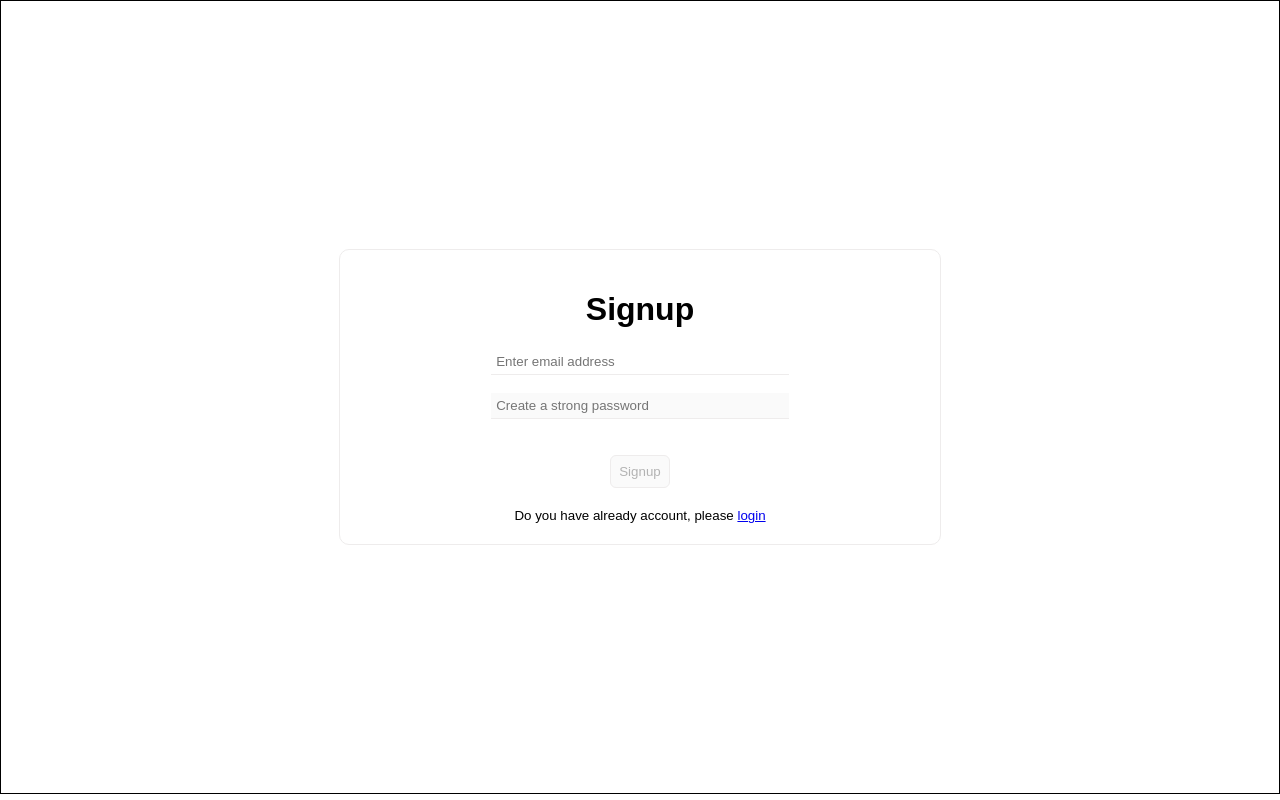
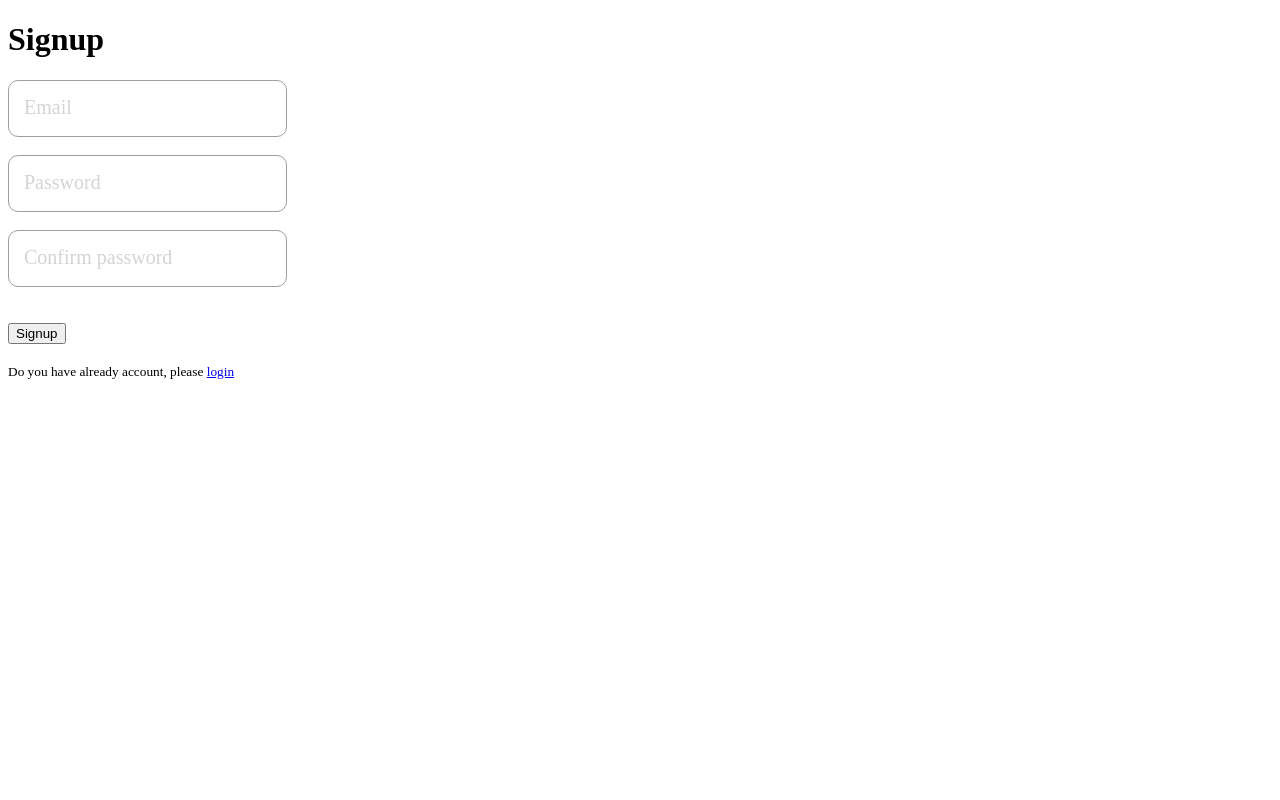
Before and after one commit to Usama1190/authentication-with-google-using-firebase, a plain HTML site: page signup/index.html in a window 1280 px wide. Drawn offline with nearby package versions, Linux system fonts and the light colour scheme; no server answers.

Commit message:
Keep working on Sep 25, 24

```diff
--- a/global.css
+++ b/global.css
@@ -1,4 +1,4 @@
-:root {
+/* :root {
     --color-1: #222831;
     --color-2: #31363F;
     --color-3: #76ABAE;
@@ -78,13 +78,13 @@ body {
 .heading1 {
     margin-top: 200px;
     font-size: 50px;
-    /* color: rgb(99, 103, 104); */
+    color: rgb(99, 103, 104);
 }
 
 
 #loginWithGoogle {
     padding: 10px;
-    /* border: 1px solid gray; */
+    border: 1px solid gray;
     border-radius: 6px;
     cursor: pointer;
-}
+} */
--- a/signup/app.js
+++ b/signup/app.js
@@ -1,17 +1,17 @@
-let form = document.getElementById('form');
-let userEmail = document.getElementById('userEmail');
-let userPassword = document.getElementById('userPassword');
-const signup_btn = document.getElementById('signup_btn');
+// let form = document.getElementById('form');
+// let userEmail = document.getElementById('userEmail');
+// let userPassword = document.getElementById('userPassword');
+// const signup_btn = document.getElementById('signup_btn');
 
-userEmail.addEventListener('click', (e) => {
-    e.preventDefault();
+// userEmail.addEventListener('click', (e) => {
+//     e.preventDefault();
 
-    form.classList.add('form1');
-    userPassword.removeAttribute('disabled');
-})
+//     form.classList.add('form1');
+//     userPassword.removeAttribute('disabled');
+// })
 
-userPassword.addEventListener('click', (e) => {
-    e.preventDefault();
+// userPassword.addEventListener('click', (e) => {
+//     e.preventDefault();
 
-    signup_btn.removeAttribute('disabled');
-})
+//     signup_btn.removeAttribute('disabled');
+// })
--- a/signup/index.html
+++ b/signup/index.html
@@ -7,18 +7,36 @@
 
     <link rel="stylesheet" type="text/css" href="https://cdn.jsdelivr.net/npm/toastify-js/src/toastify.min.css">
     <link rel="stylesheet" href="../global.css">
+    <link rel="stylesheet" href="layout.css">
 </head>
 <body>
     <div class="form_wrapper">
         <form id="form" class="form">
             <h1 class="heading">Signup</h1>
-            <input type="email" id="userEmail" class="input" placeholder="Enter email address" required><br><br>
+            <!-- <input type="email" id="userEmail" class="input" placeholder="Enter email address" required><br><br> -->
 
-            <input type="password" disabled id="userPassword" class="input" placeholder="Create a strong password" required><br>
+            <!-- <input type="password" id="userPassword" class="input" placeholder="Create a strong password" required><br> -->
+
+
+
+            <div class="input-group">
+                <input type="email" class="input" id="userEmail" required>
+                <label for="username" class="label">Email</label>
+            </div><br>
+
+            <div class="input-group">
+                <input type="password" class="input" id="userPassword" required>
+                <label for="username" class="label">Password</label>
+            </div><br>
+
+            <div class="input-group">
+                <input type="password" class="input" id="userConfirmPassword" required>
+                <label for="username" class="label">Confirm password</label>
+            </div>
 
             <small id="warning" style="color: rgb(216, 97, 97);"></small><br><br>
 
-            <button type="submit" class="btn" id="signup_btn" disabled>Signup</button><br><br>
+            <button type="submit" class="btn" id="signup_btn">Signup</button><br><br>
 
             <small>Do you have already account, please <a href="../login/index.html">login</a></small>
         </form>
--- /dev/null
+++ b/signup/layout.css
@@ -0,0 +1,43 @@
+body
+{
+    /* background-color: #1a1a1a; */
+}
+
+.input-group
+{
+    font-size: 1.25rem;
+    position: relative;
+    --primary: #2196f3;
+}
+
+.input
+{
+    all: unset;
+    color: #fefefe;
+    padding: 1rem;
+    border: 1px solid #9e9e9e;
+    border-radius: 10px;
+    transition: 150ms cubic-bezier(0.4, 0, 0.2, 1);
+}
+
+.label
+{
+    position: absolute;
+    top: 1rem;
+    left: 1rem;
+    color: #d4d4d4;
+    pointer-events: none;
+    transition: 150rem cubic-bezier(0.4, 0, 0.2, 1);
+}
+
+.input:focus
+{
+    border: 1px solid var(--primary);
+}
+
+.input:is(:focus, :valid)~label{
+    transform: translateY(-120%) scale(0.7);
+    background-color: #1a1a1a;
+    padding-inline: 0.3rem;
+    color: var(--primary);
+}
```
